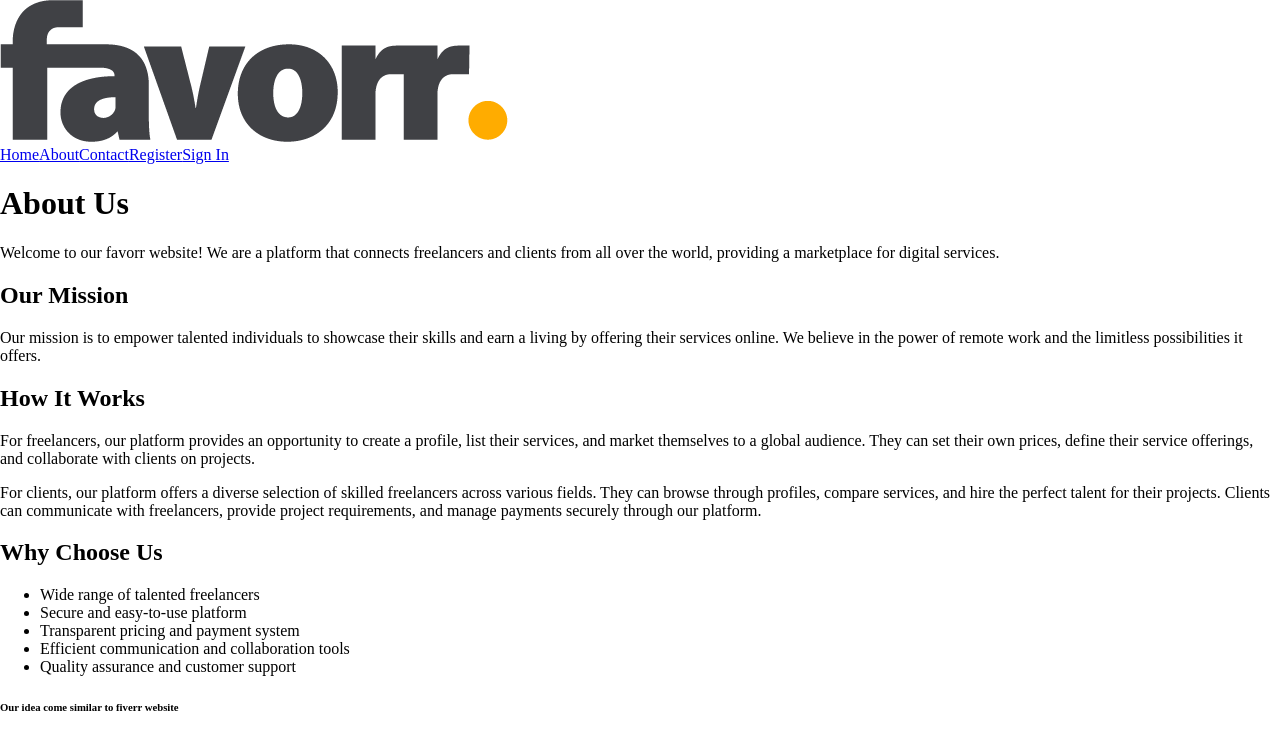
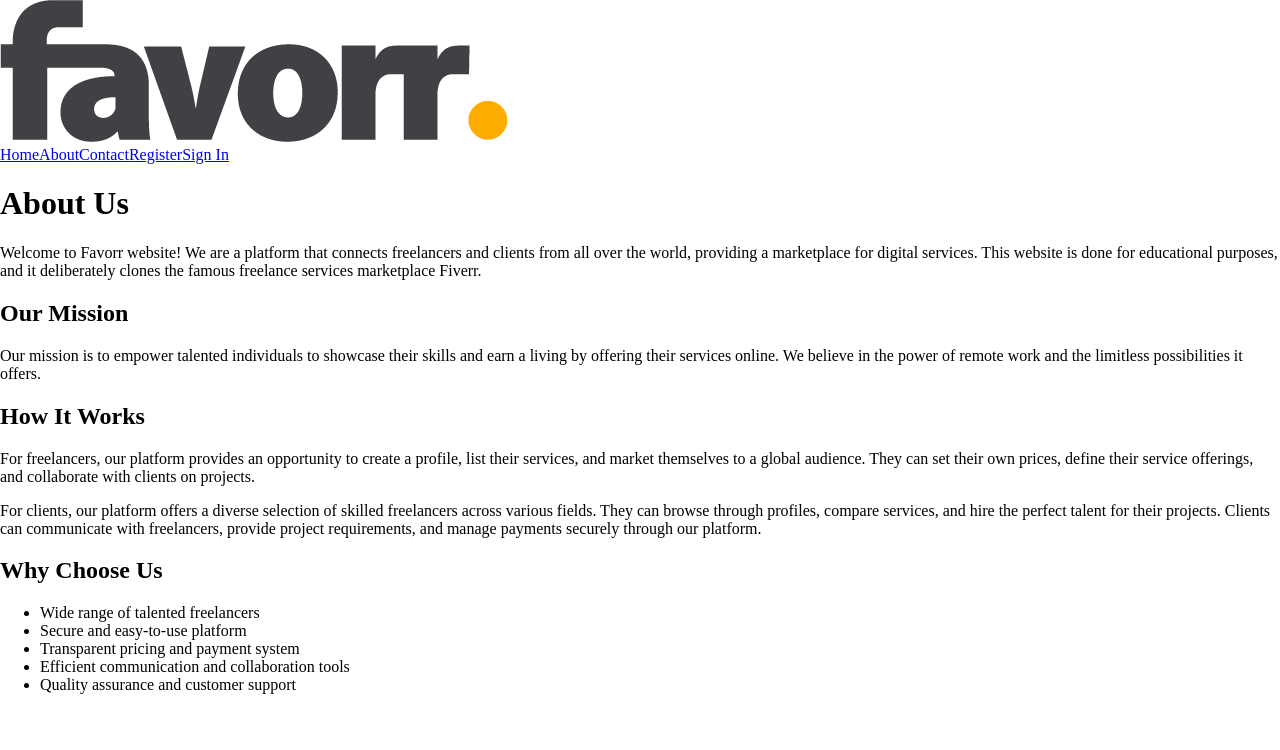
Before and after one commit to madhoobs/favorr-client, a React (Vite) app: page /about in a window 1280 px wide. Shown: the top 750 px of the page. Built offline with nearby package versions, Linux system fonts and the light colour scheme.

Commit message:
edit tha about page

```diff
--- a/src/pages/About.jsx
+++ b/src/pages/About.jsx
@@ -1,13 +1,14 @@
 import React from 'react'
 
-const AboutPage = () => {
+const About = () => {
   return (
     <div>
       <h1>About Us</h1>
       <p>
-        Welcome to our favorr website! We are a platform that connects
+        Welcome to Favorr website! We are a platform that connects
         freelancers and clients from all over the world, providing a marketplace
-        for digital services.
+        for digital services. This website is done for educational purposes, and
+        it deliberately clones the famous freelance services marketplace Fiverr.
       </p>
 
       <h2>Our Mission</h2>
@@ -40,9 +41,8 @@ const AboutPage = () => {
         <li>Efficient communication and collaboration tools</li>
         <li>Quality assurance and customer support</li>
       </ul>
-      <h6> Our idea come similar to fiverr website </h6>
     </div>
   )
 }
 
-export default AboutPage
+export default About
```
